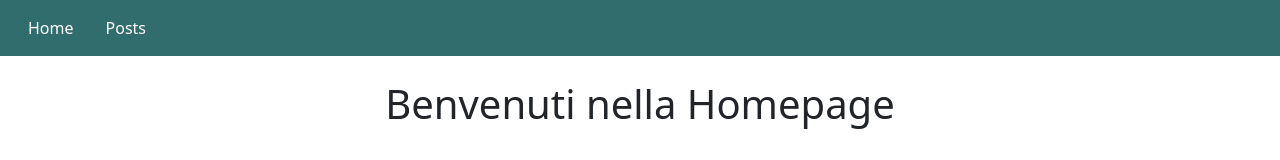
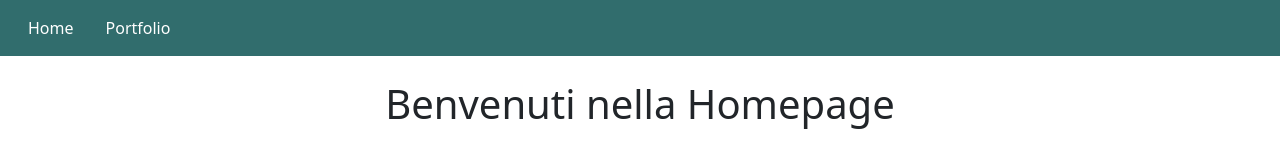
Before and after one commit to RobyLedda94/vite-boolfolio, a Vue app: page / in a window 1280 px wide. Shown: the top 160 px of the page. Built offline with nearby package versions, Linux system fonts and the light colour scheme.

Commit message:
[UPD] fix voci del menu nello store e nel router, aggiuto routerlink in appHeader

```diff
--- a/src/components/AppHeader.vue
+++ b/src/components/AppHeader.vue
@@ -15,7 +15,7 @@ props: {
           <ul class="list-unstyled d-flex justify-content-start m-0">
             <li class="mx-3" v-for="item, index in menu" :key="index">
               <!-- <router-link to="/">HOME</router-link> -->
-               <a href="#">{{ item.label }}</a>
+               <router-link :to="{name: item.name}">{{ item.label }}</router-link>
             </li>
           </ul>
         </div>
--- a/src/store.js
+++ b/src/store.js
@@ -3,12 +3,12 @@ import { reactive } from 'vue'
 export const store = reactive({
     menuItems: [
         {
-            name: 'hompage',
+            name: 'homepage',
             label: 'Home'
         },
         {
-            name: 'posts',
-            label: 'Posts'
+            name: 'portfolio',
+            label: 'Portfolio'
         }
     ]
 });
```
